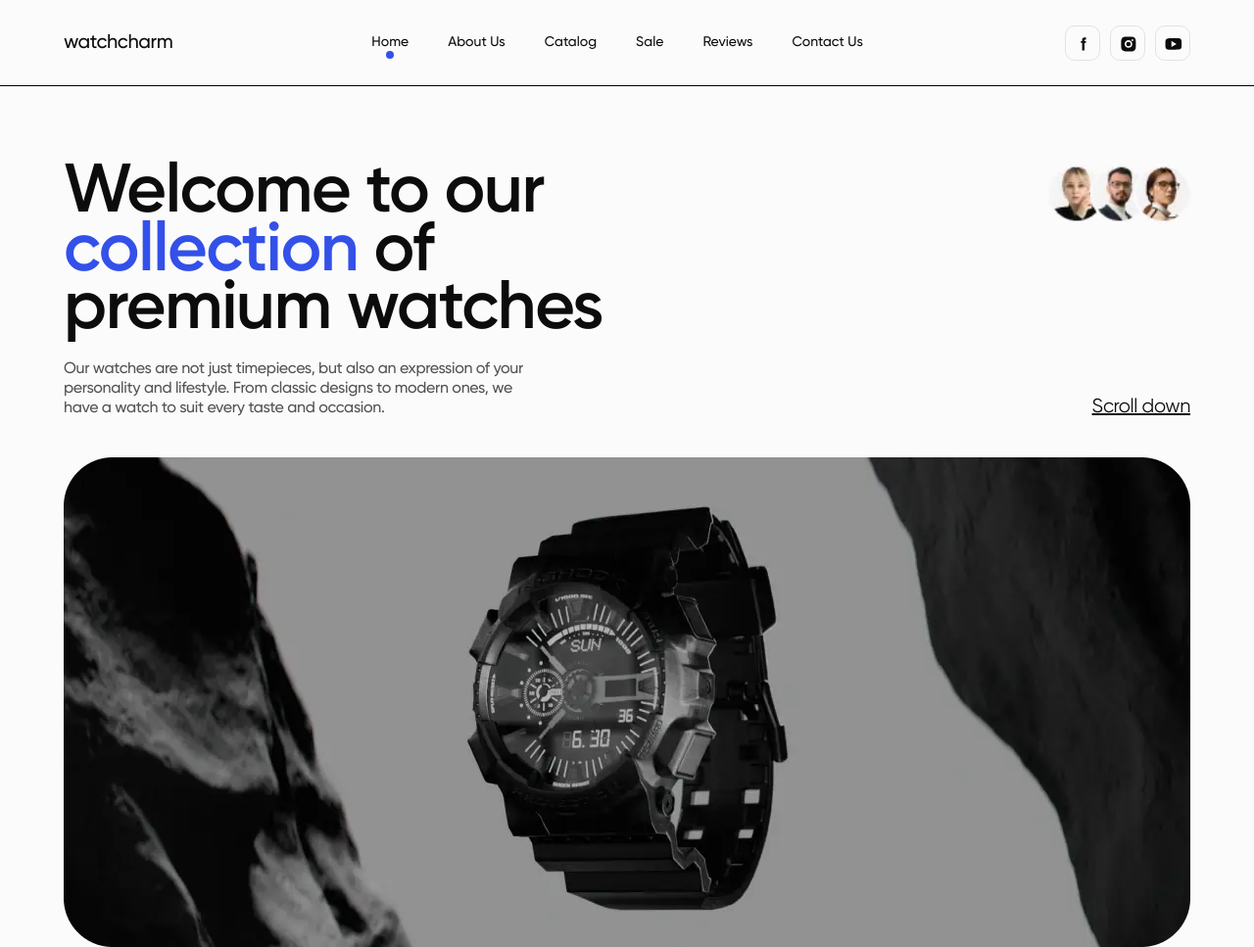
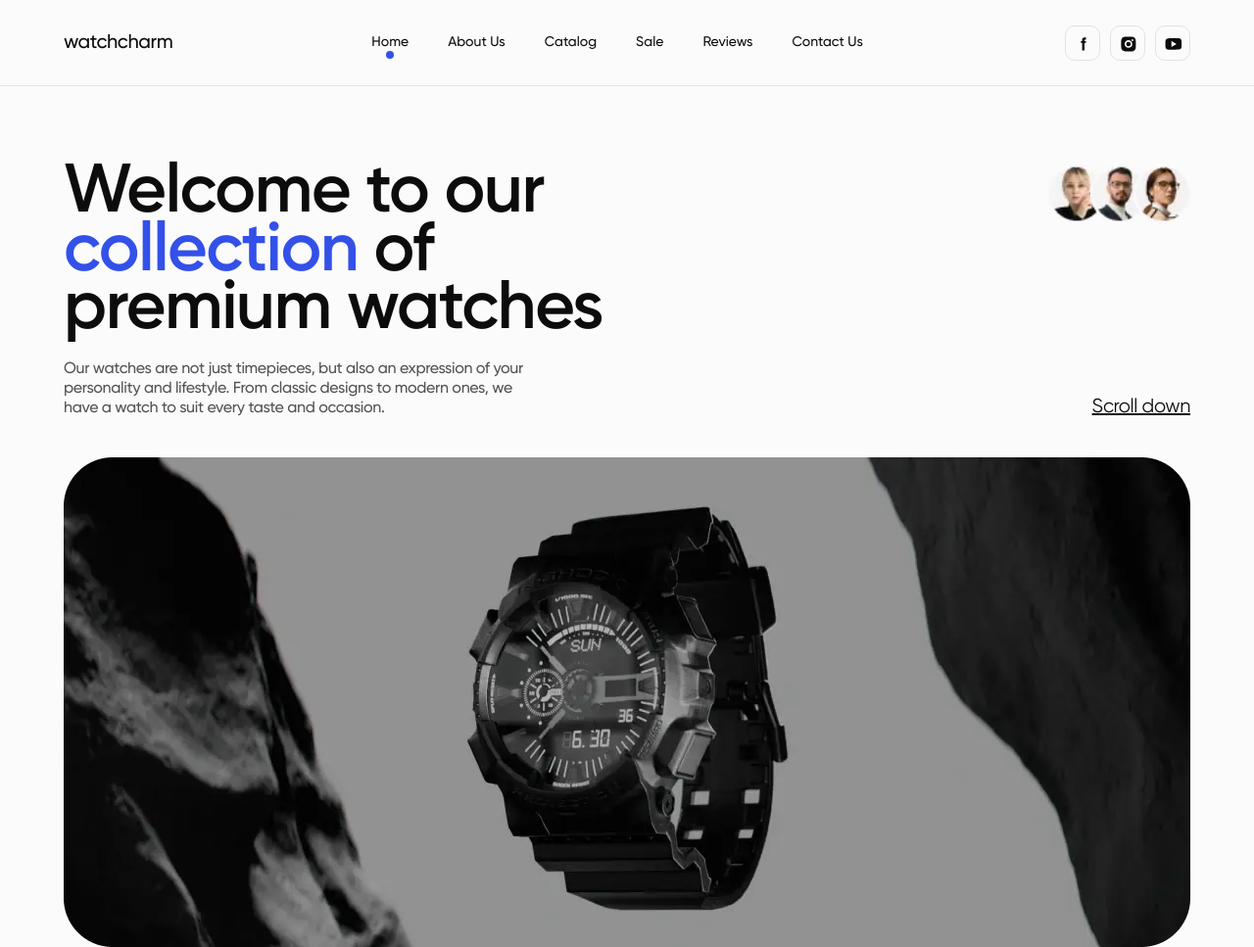
Before and after one commit to sselesnes/DevHive1, a website built with Vite: page src/index.html in a window 1280 px wide. Shown: the top 967 px of the page at 98% size. Built offline with nearby package versions, Linux system fonts and the light colour scheme; files whose address does not match are found by name.

Commit message:
border  rgba(12, 12, 12, 0.1);

```diff
--- a/src/css/header.css
+++ b/src/css/header.css
@@ -8,7 +8,7 @@
   justify-content: space-between;
 }
 .header-container {
-  border-bottom: 1px solid #000000;
+  border-bottom: 1px solid rgba(12, 12, 12, 0.1);
 }
 .header-logo-txt {
   display: block;
```
